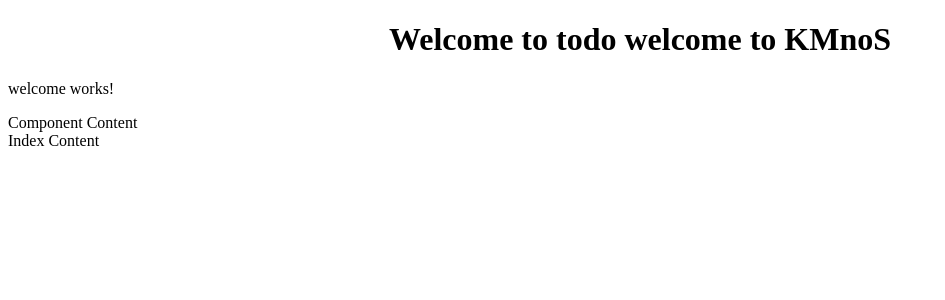
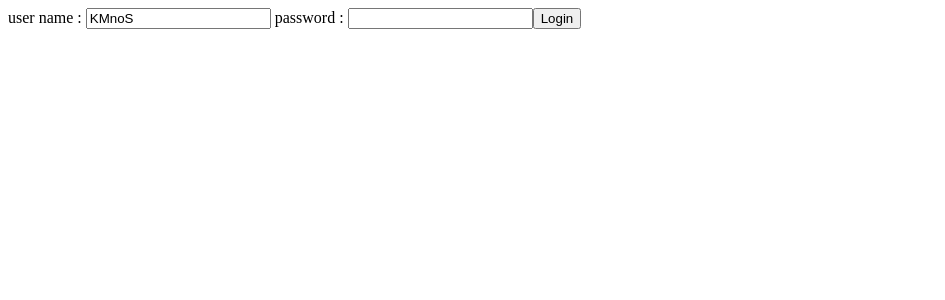
Before and after one commit to TailaneBrito/fullStackSpringBootAngular, an Angular app in the folder todo/: page / in a window 1280 px wide. Shown: the top 300 px of the page, without its empty margins (0-945 px from the left). Built offline with nearby package versions, Linux system fonts and the light colour scheme.

Commit message:
understanding Event and Binding

```diff
--- a/todo/src/app/app.component.html
+++ b/todo/src/app/app.component.html
@@ -1,19 +1,8 @@
 
+<!--<app-welcome></app-welcome>
 
-<style>
+<div>Component Content</div>
+<router-outlet></router-outlet>
+-->
 
-</style>
-
-<!-- Toolbar -->
-<div style="text-align:center">
-  <h1>
-    Welcome to {{ title }}
-    {{ message }}
-  </h1>
-
-</div>
-
-<app-welcome></app-welcome>
-<div>Component Content</div>
-
-<router-outlet></router-outlet>
+<app-login></app-login>
--- a/todo/src/app/app.module.ts
+++ b/todo/src/app/app.module.ts
@@ -4,11 +4,13 @@ import { BrowserModule } from '@angular/platform-browser';
 import { AppRoutingModule } from './app-routing.module';
 import { AppComponent } from './app.component';
 import { WelcomeComponent } from './welcome/welcome.component';
+import { LoginComponent } from './login/login.component';
 
 @NgModule({
   declarations: [
     AppComponent,
-    WelcomeComponent
+    WelcomeComponent,
+    LoginComponent
   ],
   imports: [
     BrowserModule,
--- /dev/null
+++ b/todo/src/app/login/login.component.html
@@ -0,0 +1,4 @@
+user name : <input type="text" name="username" value="{{username}}">
+password  : <input type="password" name="password" value="{{password}}">
+
+<button (click)=handleLogin()>Login</button>
--- /dev/null
+++ b/todo/src/app/login/login.component.ts
@@ -0,0 +1,22 @@
+import { Component, OnInit } from '@angular/core';
+
+@Component({
+  selector: 'app-login',
+  templateUrl: './login.component.html',
+  styleUrls: ['./login.component.css']
+})
+export class LoginComponent implements OnInit {
+
+  username = "KMnoS"
+  password = ""
+
+  constructor() { }
+
+  ngOnInit(): void {
+  }
+
+  handleLogin(){
+    console.log(this.username)
+  }
+
+}
--- a/todo/src/index.html
+++ b/todo/src/index.html
@@ -9,6 +9,6 @@
 </head>
 <body>
   <app-root></app-root>
-  <div>Index Content</div>
+  <!-- <div>Index Content</div> -->
 </body>
 </html>
```
Also changed, not shown: todo/src/app/login/login.component.css (added), 1 other file (tests, documents, lock files or other folders).
